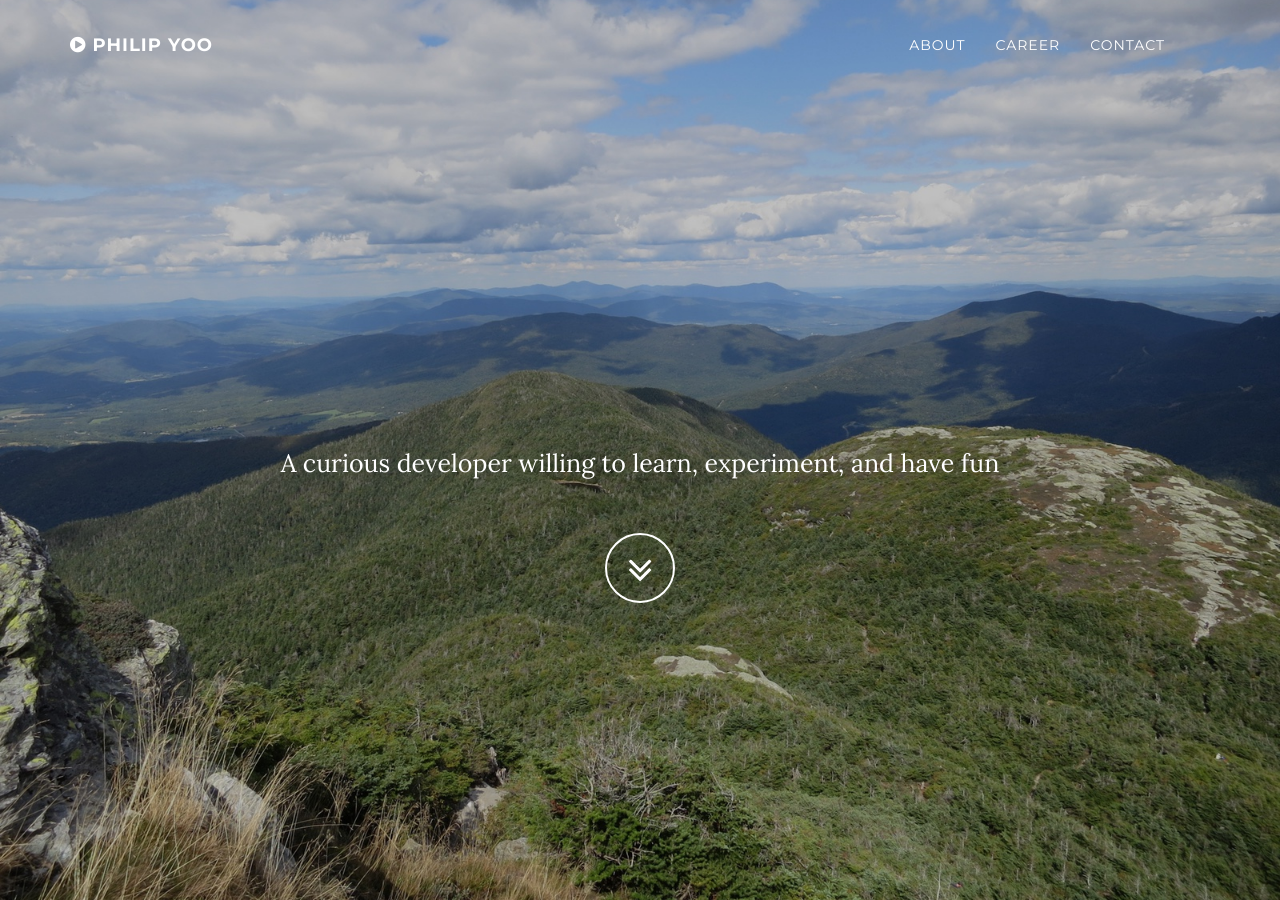
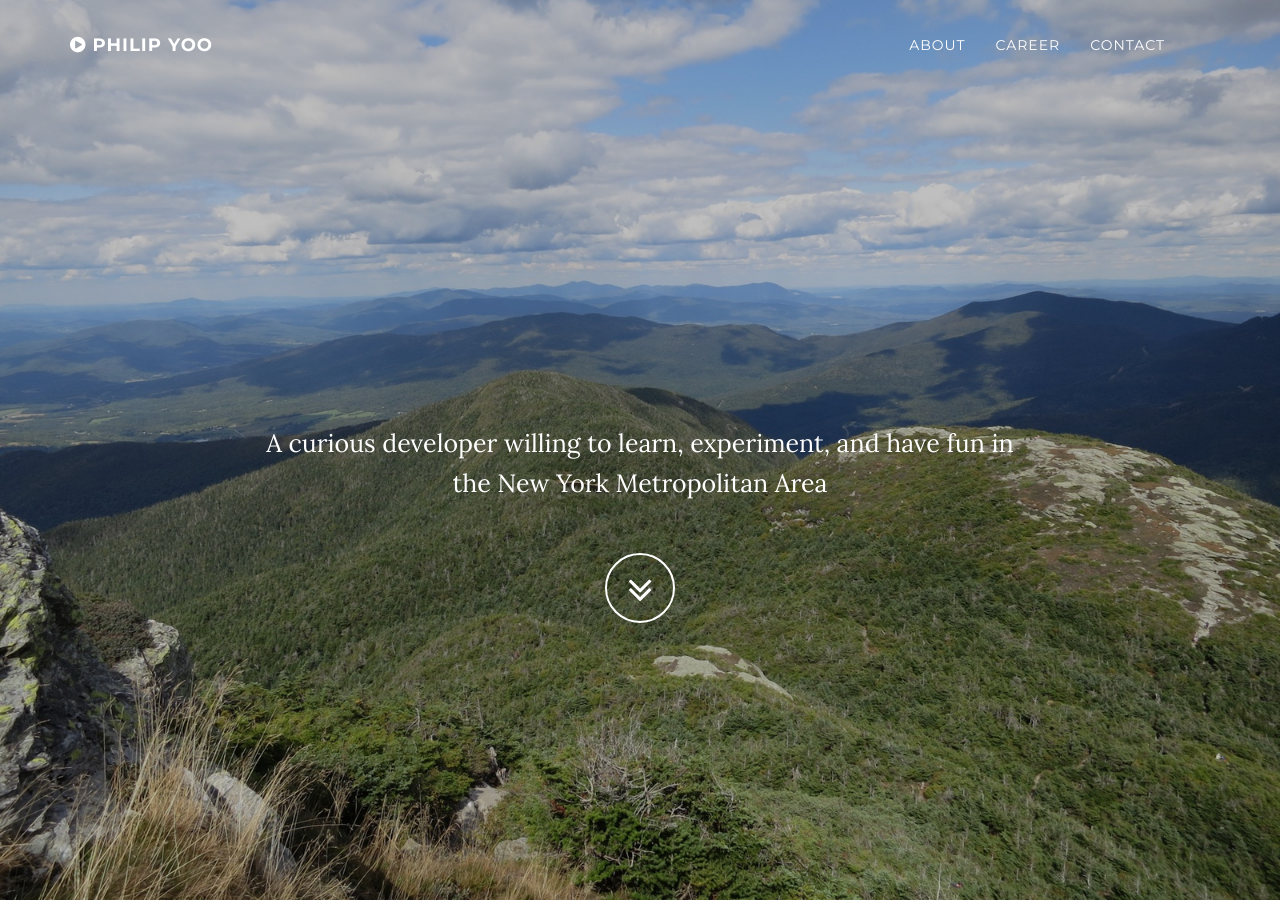
Before and after one commit to philipsdyoo/philipsdyoo.github.io, a Jekyll site: the page built from index.html, in a window 1280 px wide and 900 px high. Built offline with Jekyll 4.4.1, drawn with Linux system fonts in a browser that asks for light colours; some of the changed text lies outside the part shown.

Commit message:
Updated information

```diff
--- a/about.html
+++ b/about.html
@@ -5,6 +5,8 @@ title: About
 ---
 ## About
 
-I am currently enrolled full-time in New York University's College of Arts and Science pursuing a joint major in computer science and mathematics as well as a minor in web programming and applications. I have a great interest in developing software for the Web, and I look forward to learning more about programming and development. As an undergraduate senior, I am looking for career opportunities, so feel free to contact me. You can check out some of my code at <a href="https://github.com/philipsdyoo">GitHub</a>.
+I am currently enrolled full-time in New York University's College of Arts and Science pursuing a joint major in computer science and mathematics as well as a minor in web programming and applications. I have a great interest in developing software for the Web, and I look forward to learning more about programming and development.
+
+As an undergraduate senior, I am looking for career opportunities, so feel free to <a href="#Contact">contact me</a>.
 
 A copy of my resume is also available <a href="#">here</a>.
--- a/index.html
+++ b/index.html
@@ -2,4 +2,4 @@
 layout: default
 title:
 ---
-A curious developer willing to learn, experiment, and have fun
+A curious developer willing to learn, experiment, and have fun in the New York Metropolitan Area
```
